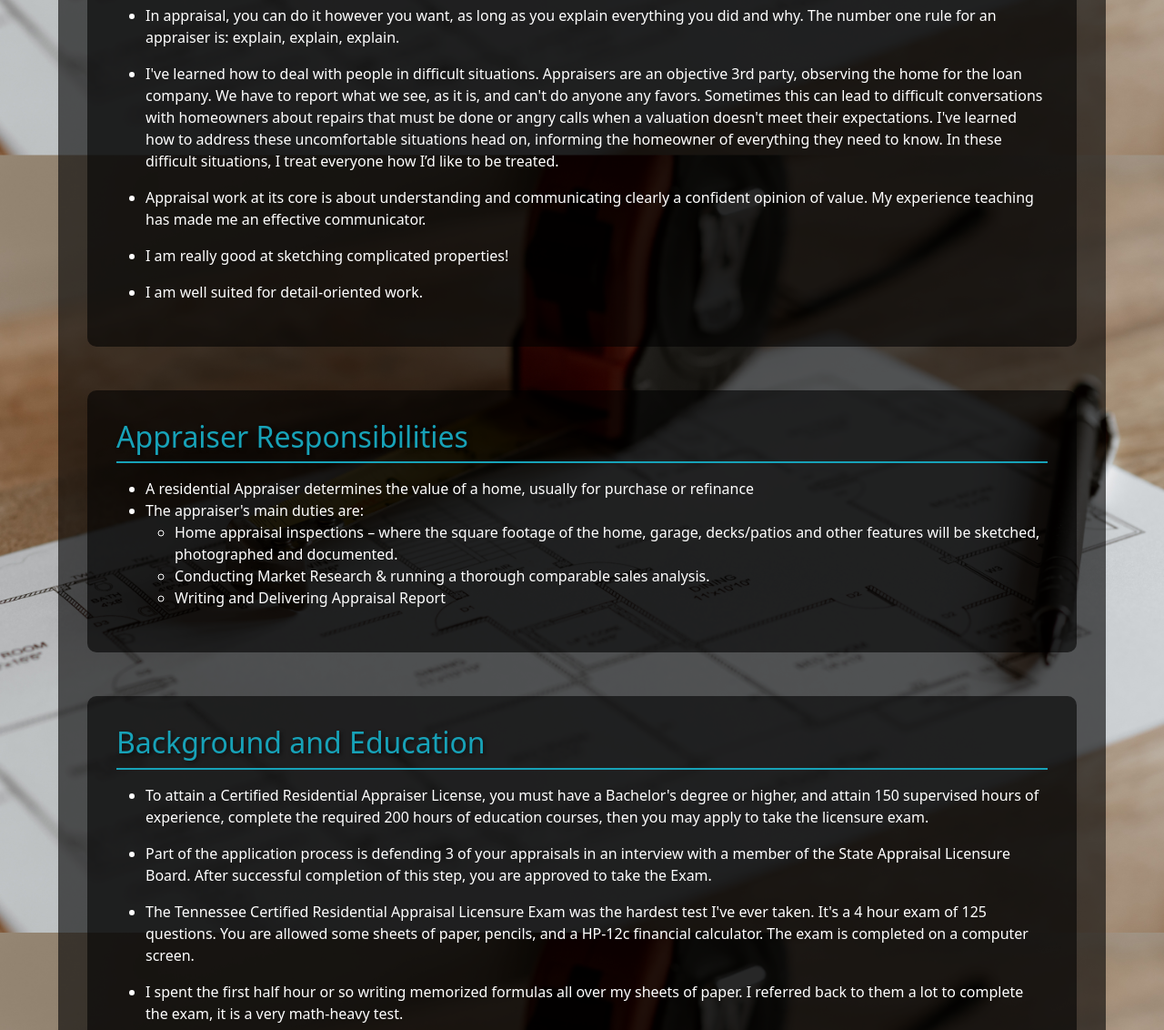
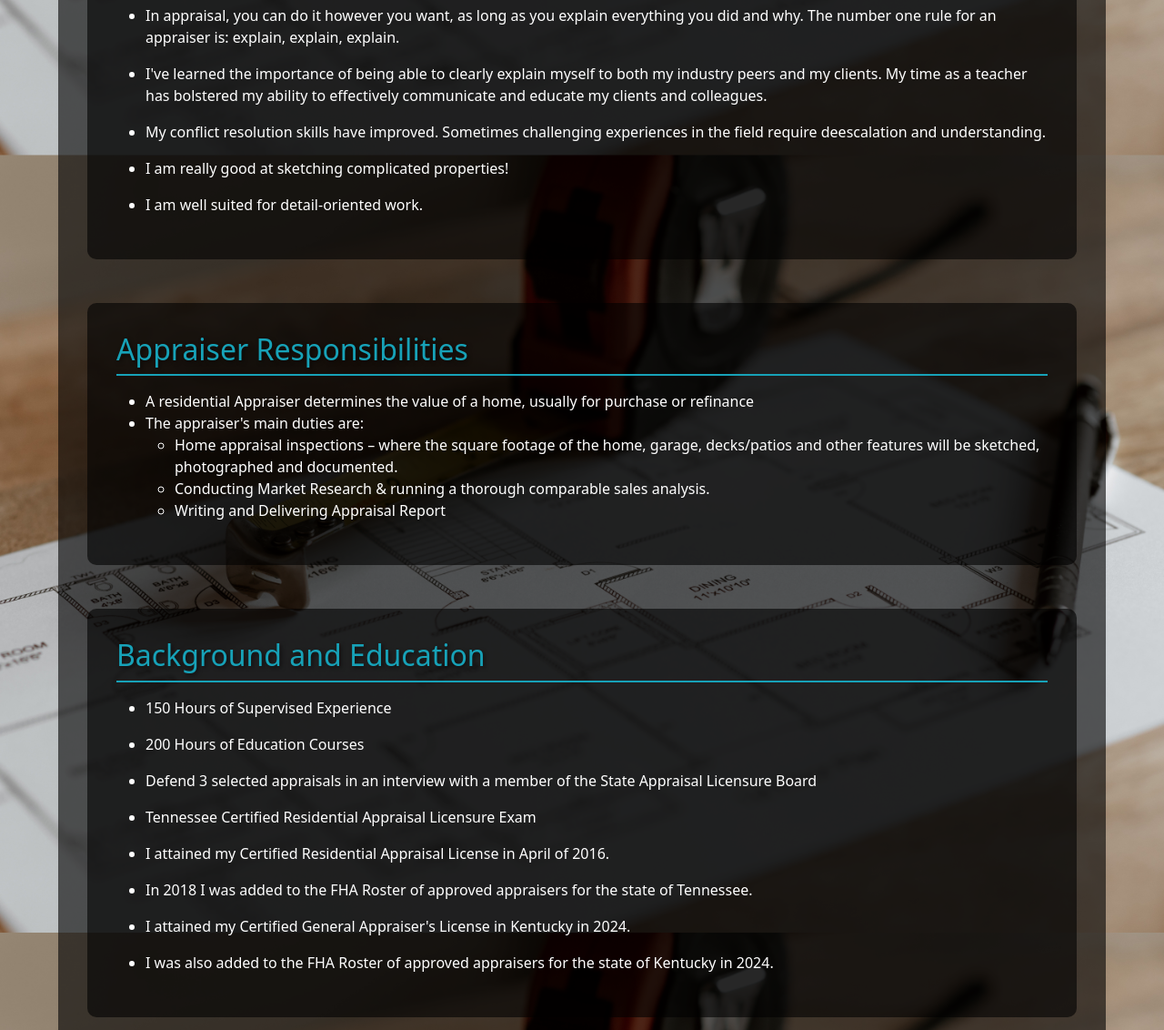
Before and after one commit to MarkPalmer87/About_Me_Website, a plain HTML site: page pages/Appraiser.html in a window 1280 px wide. Shown: the part 740-1872 px from the top of the page at 91% size. Drawn offline with nearby package versions, Linux system fonts and the light colour scheme.

```diff
--- a/pages/Appraiser.html
+++ b/pages/Appraiser.html
@@ -66,9 +66,8 @@
                 <ul>
                     <li>I know Middle Tennessee like a cabbie knows NYC. I've been everywhere, man.</li>
                     <li>In appraisal, you can do it however you want, as long as you explain everything you did and why. The number one rule for an appraiser is: explain, explain, explain.</li>
-                    <li>I've learned how to deal with people in difficult situations. Appraisers are an objective 3rd party, observing the home for the loan company. We have to report what we see, as it is, and can't do anyone any favors. Sometimes this can lead to difficult conversations with
-                         homeowners about repairs that must be done or angry calls when a valuation doesn't meet their expectations. I've learned how to address these uncomfortable situations head on, informing the homeowner of everything they need to know. In these difficult situations, I treat everyone how I’d like to be treated.</li>
-                    <li>Appraisal work at its core is about understanding and communicating clearly a confident opinion of value. My experience teaching has made me an effective communicator.</li>
+                    <li>I've learned the importance of being able to clearly explain myself to both my industry peers and my clients. My time as a teacher has bolstered my ability to effectively communicate and educate my clients and colleagues.</li>
+                    <li>My conflict resolution skills have improved. Sometimes challenging experiences in the field require deescalation and understanding.</li>
                     <li>I am really good at sketching complicated properties!</li>
                     <li>I am well suited for detail-oriented work.</li>
                 </ul>
@@ -89,10 +88,10 @@
             <section id="background-education" class="mb-5">
                 <h2>Background and Education</h2>
                 <ul>
-                    <li>To attain a Certified Residential Appraiser License, you must have a Bachelor's degree or higher, and attain 150 supervised hours of experience, complete the required 200 hours of education courses, then you may apply to take the licensure exam.</li>
-                    <li>Part of the application process is defending 3 of your appraisals in an interview with a member of the State Appraisal Licensure Board. After successful completion of this step, you are approved to take the Exam.</li>
-                    <li>The Tennessee Certified Residential Appraisal Licensure Exam was the hardest test I've ever taken. It's a 4 hour exam of 125 questions. You are allowed some sheets of paper, pencils, and a HP-12c financial calculator. The exam is completed on a computer screen.</li>
-                    <li>I spent the first half hour or so writing memorized formulas all over my sheets of paper. I referred back to them a lot to complete the exam, it is a very math-heavy test.</li>
+                    <li>150 Hours of Supervised Experience</li>
+                    <li>200 Hours of Education Courses</li>
+                    <li>Defend 3 selected appraisals in an interview with a member of the State Appraisal Licensure Board</li>
+                    <li>Tennessee Certified Residential Appraisal Licensure Exam</li>
                     <li>I attained my Certified Residential Appraisal License in April of 2016.</li>
                     <li>In 2018 I was added to the FHA Roster of approved appraisers for the state of Tennessee.</li>
                     <li>I attained my Certified General Appraiser's License in Kentucky in 2024.</li>
```
